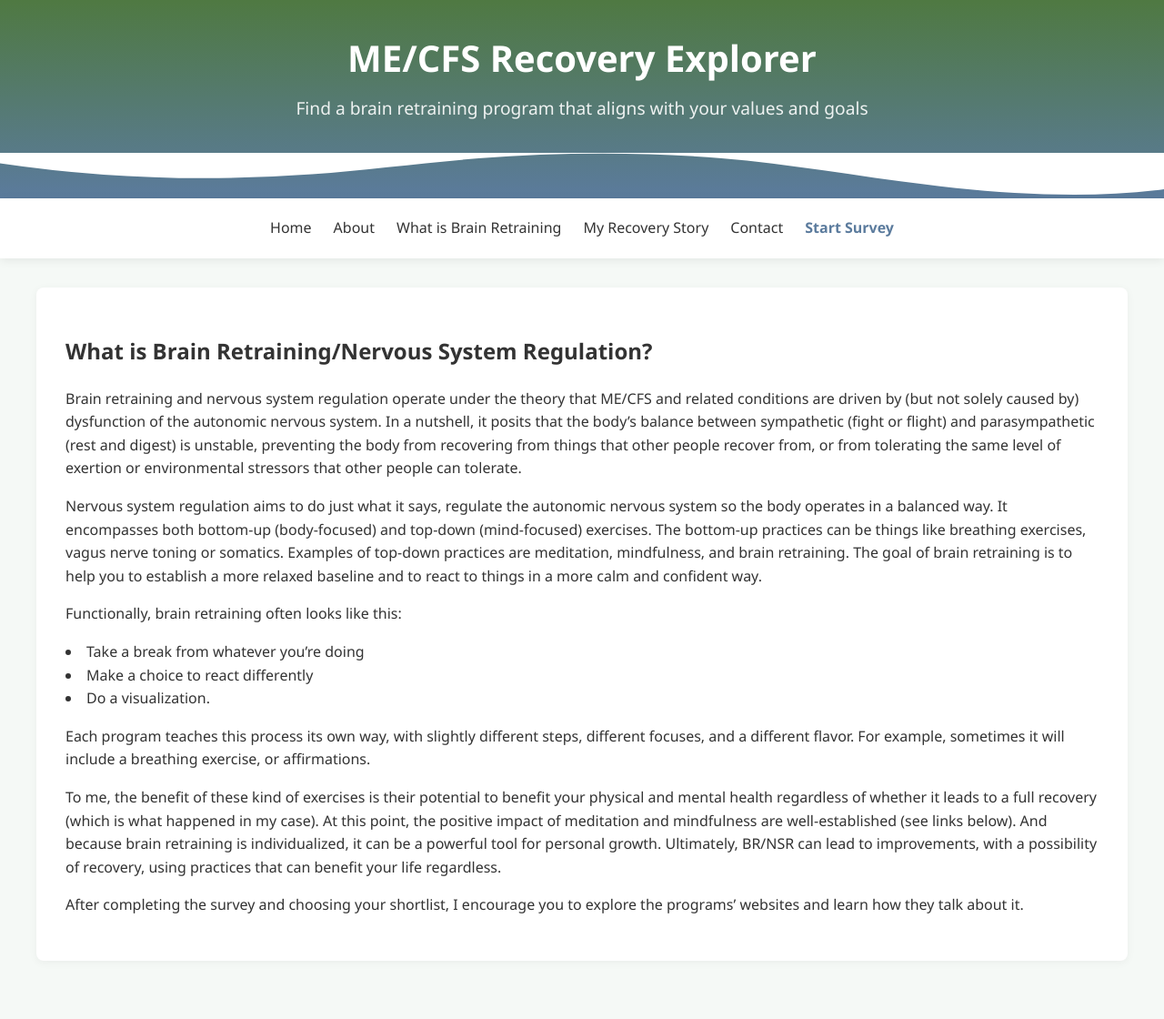
After one commit to jkberry07/cfs-rec-sys, a Flask app: page /what-is-brain-retraining in a window 1280 px wide. The commit adds this page. Shown: the whole page at 91% size. Run offline with Flask 3, Linux system fonts and the light colour scheme; parts of the project's set-up code (start-up, migrations or seed data) failed here and were passed over.

Commit message:
No functionality changes, added words to pages and some stylistic consistency things.

```diff
--- /dev/null
+++ b/templates/brain-retraining.html
@@ -0,0 +1,58 @@
+<!DOCTYPE html>
+<html lang="en">
+<head>
+    <meta charset="UTF-8">
+    <meta name="viewport" content="width=device-width, initial-scale=1.0">
+    <title>ME/CFS Recovery Pathfinder</title>
+    <link rel="stylesheet" href="/static/styles.css">
+</head>
+
+<body>
+    <header>
+        <div class="wave-container">
+            <h1>ME/CFS Recovery Explorer</h1>
+            <p class="tagline">Find a brain retraining program that aligns with your values and goals</p>
+            <div class="wave"></div>
+        </div>
+    </header>
+
+    <nav class="main-nav">
+        <div class="nav-container">
+            <a href="/" class="nav-link">Home</a>
+            <a href="/about" class="nav-link">About</a>
+            <a href="/brain-retraining" class="nav-link">What is Brain Retraining</a>
+            <a href="/my-story" class="nav-link">My Recovery Story</a>
+            <a href="/contact" class="nav-link">Contact</a>
+            <a href="/survey" class="nav-link start-survey">Start Survey</a>
+        </div>
+    </nav>
+    <div class="container">
+        <section class="intro">
+            <h2>What is Brain Retraining/Nervous System Regulation?</h2>
+            <p>Brain retraining and nervous system regulation operate under the theory that ME/CFS and related conditions
+                 are driven by (but not solely caused by) dysfunction of the autonomic nervous system. In a nutshell, it
+                 posits that the body’s balance between sympathetic (fight or flight) and parasympathetic (rest and digest)
+                 is unstable, preventing the body from recovering from things that other people recover from, or from tolerating
+                 the same level of exertion or environmental stressors that other people can tolerate.</p>
+            <p>Nervous system regulation aims to do just what it says, regulate the autonomic nervous system
+                so the body operates in a balanced way. It encompasses both bottom-up (body-focused) and top-down (mind-focused)
+                exercises. The bottom-up practices can be things like breathing exercises, vagus nerve toning or somatics.
+                Examples of top-down practices are meditation, mindfulness, and brain retraining. The goal of brain retraining
+                is to help you to establish a more relaxed baseline and to react to things in a more calm and confident way.</p>
+            <p>Functionally, brain retraining often looks like this:</p>
+            <li>Take a break from whatever you’re doing</li>
+            <li>Make a choice to react differently</li>
+            <li>Do a visualization.</li>
+            <p>Each program teaches this process its own way, with slightly different steps, different focuses, and a different flavor.
+                For example, sometimes it will include a breathing exercise, or affirmations.</p>
+
+            <p>To me, the benefit of these kind of exercises is their potential to benefit your physical and mental health
+                regardless of whether it leads to a full recovery (which is what happened in my case). At this point,
+                the positive impact of meditation and mindfulness are well-established (see links below). And because
+                brain retraining is individualized, it can be a powerful tool for personal growth. Ultimately, BR/NSR can
+                lead to improvements, with a possibility of recovery, using practices that can benefit your life
+                regardless.</p>
+            <p>After completing the survey and choosing your shortlist, I encourage you to explore the programs’ websites and learn how they talk about it.</p>
+</p>
+        </section>
+    </body>
```
Also changed, not shown: templates/about.html (+42 -12 lines), templates/index.html (+3 -4 lines), templates/my-story.html (+18 -0 lines), templates/recommendations.html (+18 -3 lines), 1 other file.
